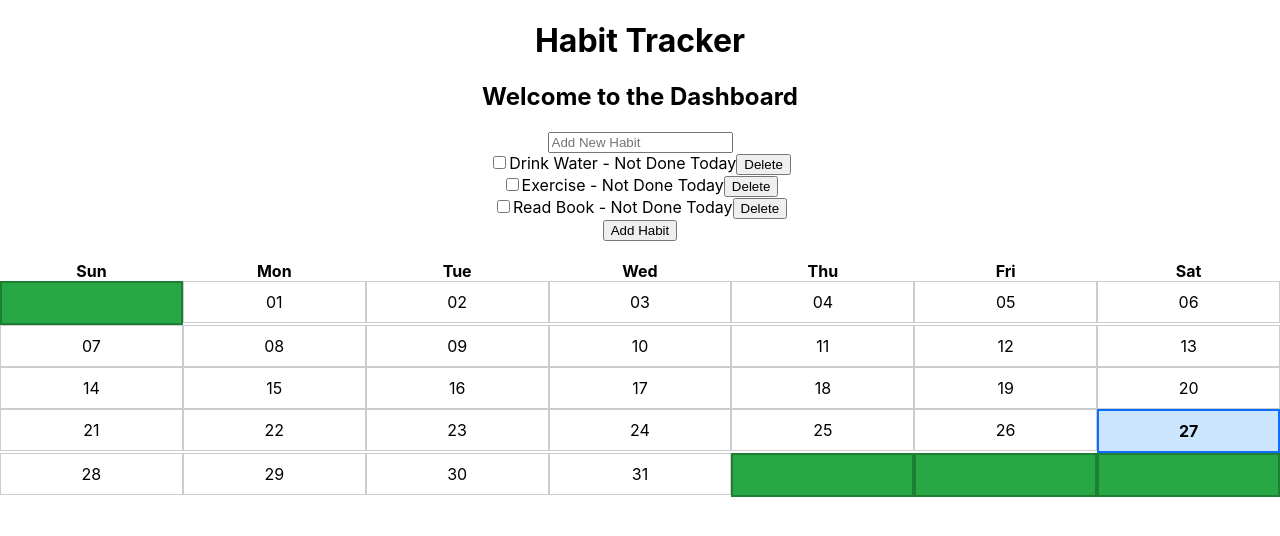
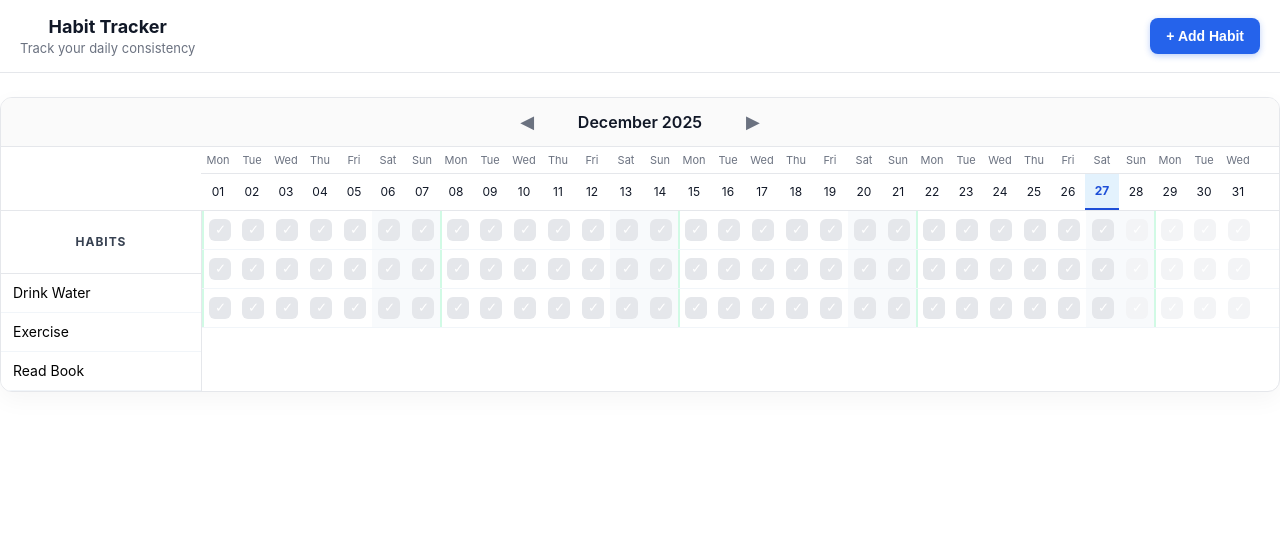
Before and after one commit to KaushalMikaelson/habit-tracker, a React (Create React App) app: page / in a window 1280 px wide. Shown: the top 536 px of the page. Built offline with nearby package versions, Linux system fonts and the light colour scheme.

Commit message:
Habit Tracker Grid

```diff
--- a/src/App.js
+++ b/src/App.js
@@ -5,7 +5,6 @@ function App() {
   return (
     <div className="App">
 
-        <h1> Habit Tracker</h1>
         <Dashboard />
 
     </div>
--- a/src/pages/Dashboard.js
+++ b/src/pages/Dashboard.js
@@ -1,83 +1,153 @@
-import HabitCard from '../components/HabitCard';
-import HabitList from '../components/HabitList';
-import AddHabitModal from '../components/AddHabitModal';
-import {getCurrentDate, getCurrentYearMonth,getMonthDates, getMonthLabel} from '../utils/dateUtils';
-import {buildcalendarWeeks} from '../utils/calendarUtils';
-import {useState, useEffect} from "react"; //creates memory for habits
+import { useState, useEffect, useRef } from "react";
 
-function getTodayDate(){
+import HabitList from "../components/HabitList";
+import AddHabitModal from "../components/AddHabitModal";
+
+import {
+  getCurrentYearMonth,
+  getMonthDates,
+  getMonthLabel,
+} from "../utils/dateUtils";
+
+/* ========================================================= */
+/* Helpers                                                   */
+/* ========================================================= */
+
+function getTodayDate() {
   return new Date().toISOString().split("T")[0];
 }
 
-function Dashboard(){
+
+/* ========================================================= */
+/* Fixed Habit Name Column                                   */
+/* ========================================================= */
+
+function HabitNameColumn({ habits, deleteHabit }) {
+  const HEADER_HEIGHT = 62; // 26 (weekday) + 36 (date)
+  const ROW_HEIGHT = 38;
+
+
+  return (
+    <div
+      style={{
+        width: "200px",
+        flexShrink: 0,
+        borderRight: "1px solid #e5e7eb",
+        background: "#ffffff",
+      }}
+    >
+      {/* Header spacer (aligns with weekday + date rows) */}
+      <div
+        style={{
+          height: HEADER_HEIGHT,
+          display: "flex",
+          alignItems: "center",
+          justifyContent: "center",
+          fontSize: "12px",
+          fontWeight: 700,
+          letterSpacing: "0.08em",
+          color: "#374151",
+          borderBottom: "1px solid #e5e7eb",
+        }}
+      >
+        HABITS
+      </div>
+
+      {/* Habit rows */}
+      {habits.map((habit) => (
+        <div
+          key={habit.id}
+          style={{
+            height: ROW_HEIGHT,
+            display: "flex",
+            alignItems: "center",
+            paddingLeft: "12px",
+            borderBottom: "1px solid #f1f5f9",
+            fontSize: "14px",
+          }}
+        >
+          {habit.title}
+        </div>
+      ))}
+    </div>
+  );
+}
+
+
+
+
+
+
+/* ==================Dashboard ================== */
+
+
+function Dashboard() {
+  /* ------------------ Core State ------------------ */
+
+  const today = getTodayDate();
+
   const [newHabit, setNewHabit] = useState("");
+  const [habits, setHabits] = useState([
+    { id: 1, title: "Drink Water", createdAt: today, completedDates: [] },
+    { id: 2, title: "Exercise", createdAt: today, completedDates: [] },
+    { id: 3, title: "Read Book", createdAt: today, completedDates: [] },
+  ]);
+
   const [isLoaded, setIsLoaded] = useState(false);
   const [showModal, setShowModal] = useState(false);
-    const today = getTodayDate();
-    const [habits, setHabits] = useState([
-         {
-        id: 1,
-        title: "Drink Water",
-        createdAt: today,
-        completedDates: []
-        },
-        {
-        id: 2,
-        title: "Exercise",
-        createdAt: today,
-        completedDates: []
-        },
-        {
-        id: 3,
-        title: "Read Book",
-        createdAt: today,
-        completedDates: []
-        }
-    ]);
- //example habits- It is a  state variable
-    const initialYearMonth = getCurrentYearMonth();
-    const [currentYearMonth, setCurrentYearMonth] = useState(initialYearMonth.year);
-    const [currentMonth, setCurrentMonth] = useState(initialYearMonth.month);
-    const monthDates = getMonthDates(currentYearMonth, currentMonth);
-    const monthLabel = getMonthLabel(currentYearMonth, currentMonth);
   const [selectedDate, setSelectedDate] = useState(null);
 
-    const goToPreviousMonth = () => {
-        if(currentMonth === 0){
-            setCurrentYearMonth((prevYear) => prevYear - 1);
-            setCurrentMonth(11);
-        }else{
-            setCurrentMonth((prevMonth) => prevMonth - 1);
-        }
-    }
+  /* ------------------ Date Grid State ------------------ */
 
-    const goToNextMonth = () => {
-        if(currentMonth === 11){
-            setCurrentYearMonth((prevYear) => prevYear + 1);
-            setCurrentMonth(0);
-        }else{
-            setCurrentMonth((prevMonth) => prevMonth + 1);
-        }
-    }
+  const initialYearMonth = getCurrentYearMonth();
 
-    const calendarWeeks = buildcalendarWeeks(currentYearMonth, currentMonth);
-    console.log(calendarWeeks);
+  const [currentYear, setCurrentYear] = useState(initialYearMonth.year);
+  const [currentMonth, setCurrentMonth] = useState(initialYearMonth.month);
 
-    useEffect(() =>{
+  const monthDates = getMonthDates(currentYear, currentMonth);
+  const monthLabel = getMonthLabel(currentYear, currentMonth);
+
+  const [recentlyDeleted, setRecentlyDeleted] = useState(null);
+  const [showUndo, setShowUndo] = useState(false);
+
+  const gridScrollRef = useRef(null);
+
+  useEffect(() => {
+  if (!gridScrollRef.current) return;
+
+  const todayIndex = monthDates.findIndex(
+    (date) => date === today
+  );
+
+  if (todayIndex === -1) return;
+
+  const columnWidth = 34; // must match your grid
+  const scrollPosition =
+    todayIndex * columnWidth - 6 * columnWidth;
+
+  gridScrollRef.current.scrollTo({
+    left: Math.max(scrollPosition, 0),
+    behavior: "smooth",
+  });
+}, [monthDates, today]);
+
+
+  /* ------------------ Persistence ------------------ */
+
+  useEffect(() => {
     const storedHabits = localStorage.getItem("habits");
-    if(storedHabits){
+    if (storedHabits) {
       setHabits(JSON.parse(storedHabits));
     }
-    setIsLoaded(true); //tells that loading is done
-    }, []) // runs once when component mounts
+    setIsLoaded(true);
+  }, []);
 
+  useEffect(() => {
+    if (!isLoaded) return;
+    localStorage.setItem("habits", JSON.stringify(habits));
+  }, [habits, isLoaded]);
 
-    useEffect(() =>{
-        if(!isLoaded) return; // prevent overwriting on initial load
-
-        localStorage.setItem("habits", JSON.stringify(habits));
-    }, [habits, isLoaded]) // runs whenever habits change
-
+  /* ------------------ Actions ------------------ */
 
   function toggleHabit(id) {
     const targetDate = selectedDate || today;
@@ -90,73 +160,161 @@ function toggleHabit(id) {
           ? habit.completedDates
           : [];
 
-            const isDoneForDate = completedDates.includes(targetDate);
+        const isDone = completedDates.includes(targetDate);
 
         return {
           ...habit,
-                completedDates: isDoneForDate
-                    ? completedDates.filter((date) => date !== targetDate)
-                    : [...completedDates, targetDate]
+          completedDates: isDone
+            ? completedDates.filter((d) => d !== targetDate)
+            : [...completedDates, targetDate],
         };
       })
     );
   }
 
+  function addHabit() {
+    if (!newHabit.trim()) return;
 
-    function addHabit(){
-        if(newHabit.trim() === "") return; // Prevent adding empty habits
-        const newHabitObj = {
-            id : Date.now(),
-            title : newHabit,
-            done : false
-        };
-        setHabits((prevHabits) => [...prevHabits, newHabitObj]); //add new habit to habits array
+    setHabits((prev) => [
+      ...prev,
+      {
+        id: Date.now(),
+        title: newHabit,
+        createdAt: today,
+        completedDates: [],
+      },
+    ]);
+
     setNewHabit("");
   }
 
-    function deleteHabit(id){
-        setHabits((prevHabits) =>
-        prevHabits.filter((habit) => habit.id !== id)
-    );
+  function deleteHabit(id) {
+  setHabits((prevHabits) => {
+    const habitToDelete = prevHabits.find((h) => h.id === id);
+    setRecentlyDeleted(habitToDelete);
+    setShowUndo(true);
+
+    // auto-hide undo after 5 seconds
+    setTimeout(() => {
+      setShowUndo(false);
+      setRecentlyDeleted(null);
+    }, 5000);
+
+    return prevHabits.filter((h) => h.id !== id);
+  });
+}
+
+function undoDelete(){
+    if(!recentlyDeleted) return;
+
+    setHabits((prev) => [recentlyDeleted, ...prev]);
+    setRecentlyDeleted(null);
+    setShowUndo(false);
+}
+
+
+  function isFutureDate(date){
+    return date > today;
+ }
+
+function goToPreviousMonth() {
+    if (currentMonth === 0) {
+        setCurrentYear((y) => y - 1);
+        setCurrentMonth(11);
+    }else{
+        setCurrentMonth((m) => m - 1);
+    }
+}
+
+function goToNextMonth(){
+    const now = new Date();
+
+    const isCurrentMonth =
+    currentYear === now.getFullYear() && currentMonth === now.getMonth();
+
+    if (isCurrentMonth) return; // Prevent going to future month
+
+    if(currentMonth == 11){
+        setCurrentYear((y) => y + 1);
+        setCurrentMonth(0);
+    }else{
+        setCurrentMonth((m) => m + 1);
+    }
 }
 
 
 
-    const weekDays = ["Sun", "Mon", "Tue", "Wed", "Thu", "Fri", "Sat"];
-    const todayDate = new Date().toISOString().split("T")[0];
-
-
-    const isAnyHabitCompletedOnDate = (date) => {
-    return habits.some(
-        (habit) =>
-            Array.isArray(habit.completedDates) &&
-            habit.completedDates.includes(date)
-    );
-};
 
 
 return (
     <div>
-        <h2>Welcome to the Dashboard</h2>
+        {/* ================= App Header ================= */}
+<div
+  style={{
+    display: "flex",
+    justifyContent: "space-between",
+    alignItems: "center",
+    padding: "16px 20px",
+    marginBottom: "12px",
+    background: "#ffffff",
+    borderBottom: "1px solid #e5e7eb",
+  }}
+>
+  {/* Left: App / Page Title */}
+  <div>
+    <div
+      style={{
+        fontSize: "18px",
+        fontWeight: 700,
+        color: "#111827",
+        lineHeight: 1.2,
+      }}
+    >
+      Habit Tracker
+    </div>
+    <div
+      style={{
+        fontSize: "13px",
+        color: "#6b7280",
+        marginTop: "2px",
+      }}
+    >
+      Track your daily consistency
+    </div>
+  </div>
 
-        <input
-            type="text"
-            placeholder="Add New Habit"
-            value={newHabit}
-            onChange={(e) => setNewHabit(e.target.value)}
-        />
+  {/* Right: Primary Action */}
+  <button
+    onClick={() => setShowModal(true)}
+    style={{
+      padding: "10px 16px",
+      borderRadius: "8px",
+      border: "none",
+      background: "#2563eb",
+      color: "white",
+      fontSize: "14px",
+      fontWeight: 600,
+      cursor: "pointer",
+      boxShadow: "0 2px 6px rgba(37, 99, 235, 0.3)",
+      transition: "background 0.15s ease, transform 0.1s ease",
+    }}
+    onMouseEnter={(e) => {
+      e.currentTarget.style.background = "#1d4ed8";
+    }}
+    onMouseLeave={(e) => {
+      e.currentTarget.style.background = "#2563eb";
+    }}
+    onMouseDown={(e) => {
+      e.currentTarget.style.transform = "scale(0.98)";
+    }}
+    onMouseUp={(e) => {
+      e.currentTarget.style.transform = "scale(1)";
+    }}
+  >
+    + Add Habit
+  </button>
+</div>
 
-        <HabitList
-            habits={habits}
-            toggleHabit={toggleHabit}
-            deleteHabit={deleteHabit}
-            today={today}
-            selectedDate={selectedDate}
-        />
-
-        <button onClick={() => setShowModal(true)}>
-            Add Habit
-        </button>
 
       <AddHabitModal
         showModal={showModal}
@@ -166,89 +324,273 @@ function toggleHabit(id) {
         addHabit={addHabit}
       />
 
-        {/* Weekday header */}
+
+{/* =================== HABIT GRID CARD =================== */}
 <div
-            className="weekday-row"
   style={{
-                display: "grid",
-                gridTemplateColumns: "repeat(7, 1fr)",
-                marginTop: "20px",
-                fontWeight: "bold",
-                textAlign: "center",
+    marginTop: "24px",
+    background: "#ffffff",
+    borderRadius: "12px",
+    border: "1px solid #e5e7eb",
+    boxShadow: "0 8px 24px rgba(0,0,0,0.04)",
+    overflow: "hidden",
   }}
 >
-            {weekDays.map((day) => (
-                <div key={day} className="weekday">
-                    {day}
-                </div>
-            ))}
-        </div>
-
-        {/* Calendar grid */}
-        <div className="calendar-grid">
-            {calendarWeeks.map((week, weekIndex) => (
+  {/* ================= Month Toolbar (FULL WIDTH) ================= */}
   <div
-                    key={weekIndex}
-                    className="calendar-week"
     style={{
-                        display: "grid",
-                        gridTemplateColumns: "repeat(7, 1fr)",
-                    }}
-                >
-                    {week.map((day, dayIndex) => (
-                        <div
-                            key={dayIndex}
-                            className="calendar-day"
-                            onClick={()=> {
-                                if(!day) return;
-                                setSelectedDate(day);
-                            }}
-                            style={{
-                                    height: "40px",
       display: "flex",
       alignItems: "center",
       justifyContent: "center",
+      height: "48px",
+      background: "#fafafa",
+      borderBottom: "1px solid #e5e7eb",
+      fontSize: "16px",
+      fontWeight: 600,
+      color: "#111827",
 
-                                    backgroundColor:
-                                        day === selectedDate
-                                            ? "#28a745"          // green (selected)
-                                            : day === todayDate
-                                            ? "#cce5ff"          // blue (today)
-                                            : "transparent",
+    }}
+  >
+    <button
+      onClick={goToPreviousMonth}
+      style={{
+        border: "none",
+        background: "transparent",
+        fontSize: "18px",
+        cursor: "pointer",
+        padding: "0 16px",
+        color: "#6b7280",
+      }}
+    >
+      ◀
+    </button>
 
-                                    color: day === selectedDate ? "white" : "black",
+    <span style={{ minWidth: "180px", textAlign: "center" }}>
+      {monthLabel}
+    </span>
 
-                                    border:
-                                        day === selectedDate
-                                            ? "2px solid #1e7e34"
-                                            : day === todayDate
-                                            ? "2px solid #0d6efd"
-                                            : "1px solid #ccc",
+    <button
+      onClick={goToNextMonth}
+      style={{
+        border: "none",
+        background: "transparent",
+        fontSize: "18px",
+        cursor: "pointer",
+        padding: "0 16px",
+        color: "#6b7280",
+      }}
+    >
+      ▶
+    </button>
+  </div>
 
-                                    fontWeight: day === todayDate ? "bold" : "normal",
-                                    cursor: day ? "pointer" : "default",
-                                }}
+  {/* ================= GRID HEADER (HABITS + DATES) ================= */}
 
-                        >
-                            {day ? day.split("-")[2] : ""}
-                            {day && isAnyHabitCompletedOnDate(day) && (
+{/* ================= HEADERS ================= */}
+<div>
+
+<div style={{ display: "flex" }}>
+
+  {/* Habit column placeholder */}
+  <div style={{ width: "200px", flexShrink: 0 }} />
+
+  {/* Grid weekday row */}
   <div
     style={{
-                                    width: "6px",
-                                    height: "6px",
-                                    borderRadius: "50%",
-                                    backgroundColor: "green",
-                                    marginTop: "4px",
+      display: "grid",
+      gridTemplateColumns: `repeat(${monthDates.length}, 34px)`,
+      height: "26px",
+      fontSize: "11px",
+      color: "#6b7280",
+      borderBottom: "1px solid #e5e7eb",
+      width: "100%",
     }}
-                            />
-                        )}
-
-                        </div>
-                    ))}
+  >
+    {monthDates.map((date) => (
+      <div
+        key={date}
+        style={{
+          display: "flex",
+          alignItems: "center",
+          justifyContent: "center",
+        }}
+      >
+        {new Date(date).toLocaleDateString("en-US", {
+          weekday: "short",
+        })}
       </div>
     ))}
   </div>
 </div>
+
+
+  {/* DATE ROW */}
+  {/* DATE ROW (no overlap, no duplicate HABITS) */}
+<div style={{ display: "flex" }}>
+
+  {/* Empty spacer for habit column alignment */}
+  <div
+    style={{
+      width: "200px",     // SAME as HabitNameColumn
+      flexShrink: 0,
+      borderBottom: "1px solid #e5e7eb",
+      background: "#ffffff",
+    }}
+  />
+
+  {/* Date grid */}
+  <div
+    style={{
+      display: "grid",
+      gridTemplateColumns: `repeat(${monthDates.length}, 34px)`,
+      height: "36px",
+      borderBottom: "1px solid #e5e7eb",
+      width: "100%",
+    }}
+  >
+    {monthDates.map((date) => {
+      const isToday = date === today;
+
+      return (
+        <div
+          key={date}
+          style={{
+            display: "flex",
+            alignItems: "center",
+            justifyContent: "center",
+            fontSize: "12px",
+            fontWeight: isToday ? 700 : 400,
+            color: isToday ? "#1d4ed8" : "#111827",
+            background: isToday ? "#e3f2fd" : "transparent",
+            borderBottom: isToday
+              ? "2px solid #1d4ed8"
+              : "none",
+          }}
+        >
+          {date.slice(8, 10)}
+        </div>
       );
+    })}
+  </div>
+</div>
+
+</div>
+
+{/* ================= HABIT GRID ================= */}
+<div style={{ display: "flex" }}>
+
+  {/* Fixed Habit Column */}
+  <HabitNameColumn habits={habits} deleteHabit={deleteHabit} />
+
+  {/* Scrollable Grid */}
+  <div ref={gridScrollRef} style={{ overflowX: "auto", width: "100%" }}>
+    <div style={{ minWidth: `${monthDates.length * 34}px` }}>
+      {habits.map((habit) => (
+        <div
+          key={habit.id}
+          style={{
+            display: "grid",
+            gridTemplateColumns: `repeat(${monthDates.length}, 34px)`,
+            height: "38px",
+            borderBottom: "1px solid #f1f5f9",
+          }}
+        >
+          {monthDates.map((date) => {
+            const isCompleted = habit.completedDates?.includes(date);
+            const isFuture = isFutureDate(date);
+            const isWeekStart = new Date(date).getDay() === 1;
+            const isWeekend = [0, 6].includes(
+              new Date(date).getDay()
+            );
+
+            return (
+              <div
+                key={date}
+                style={{
+                  display: "flex",
+                  alignItems: "center",
+                  justifyContent: "center",
+                  background: isWeekend ? "#f8fafc" : "transparent",
+                  borderLeft: isWeekStart
+                    ? "2px solid #d1fae5"
+                    : "none",
+                }}
+              >
+                <button
+                  disabled={isFuture}
+                  onClick={() => {
+                    if (isFuture) return;
+                    setSelectedDate(date);
+                    toggleHabit(habit.id);
+                  }}
+                  style={{
+                    width: "22px",
+                    height: "22px",
+                    borderRadius: "6px",
+                    border: "none",
+                    background: isFuture
+                      ? "#f3f4f6"
+                      : isCompleted
+                      ? "#22c55e"
+                      : "#e5e7eb",
+                    color: "white",
+                    cursor: isFuture
+                      ? "not-allowed"
+                      : "pointer",
+                  }}
+                >
+                  ✓
+                </button>
+              </div>
+            );
+          })}
+        </div>
+      ))}
+    </div>
+  </div>
+</div>
+
+{/* ================= UNDO SNACKBAR ================= */}
+{showUndo && (
+  <div
+    style={{
+      position: "fixed",
+      bottom: "20px",
+      left: "50%",
+      transform: "translateX(-50%)",
+      background: "#323232",
+      color: "white",
+      padding: "10px 16px",
+      borderRadius: "6px",
+      display: "flex",
+      alignItems: "center",
+      gap: "12px",
+      fontSize: "14px",
+      zIndex: 1000,
+    }}
+  >
+    <span>Habit deleted</span>
+
+    <button
+      onClick={undoDelete}
+      style={{
+        background: "transparent",
+        border: "none",
+        color: "#4fc3f7",
+        cursor: "pointer",
+        fontWeight: 600,
+      }}
+    >
+      UNDO
+    </button>
+  </div>
+)}
+</div>
+    </div>
+  );
+
+
+
+
 }
 export default Dashboard;
--- a/src/utils/dateUtils.js
+++ b/src/utils/dateUtils.js
@@ -3,18 +3,31 @@ export function getDaysInMonth(year, month) {
 }
 
 export function getMonthDates(year, month) {
-    const daysInMonth = getDaysInMonth(year, month);
-    const dates = [];
-    for (let day = 1; day <= daysInMonth; day++) {
-        const date = new Date(year, month, day);
-        dates.push(date.toISOString().split("T")[0]);  // "YYYY-MM-DD"
-    }
-    return dates;
+  const daysInMonth = new Date(year, month + 1, 0).getDate();
+  const dates = [];
+
+  for (let day = 1; day <= daysInMonth; day++) {
+    const yyyy = year;
+    const mm = String(month + 1).padStart(2, "0");
+    const dd = String(day).padStart(2, "0");
+
+    dates.push(`${yyyy}-${mm}-${dd}`);
+  }
+
+  return dates;
 }
+
 export function getCurrentDate() {
-    const now = new Date();
-    return now.toISOString().split("T")[0]; // "YYYY-MM-DD"
+  const now = new Date();
+  return (
+    now.getFullYear() +
+    "-" +
+    String(now.getMonth() + 1).padStart(2, "0") +
+    "-" +
+    String(now.getDate()).padStart(2, "0")
+  );
 }
+
 
 export function getCurrentYearMonth(){
     const now = new Date();
```
Lines whose indentation alone changed are shown as unchanged.
